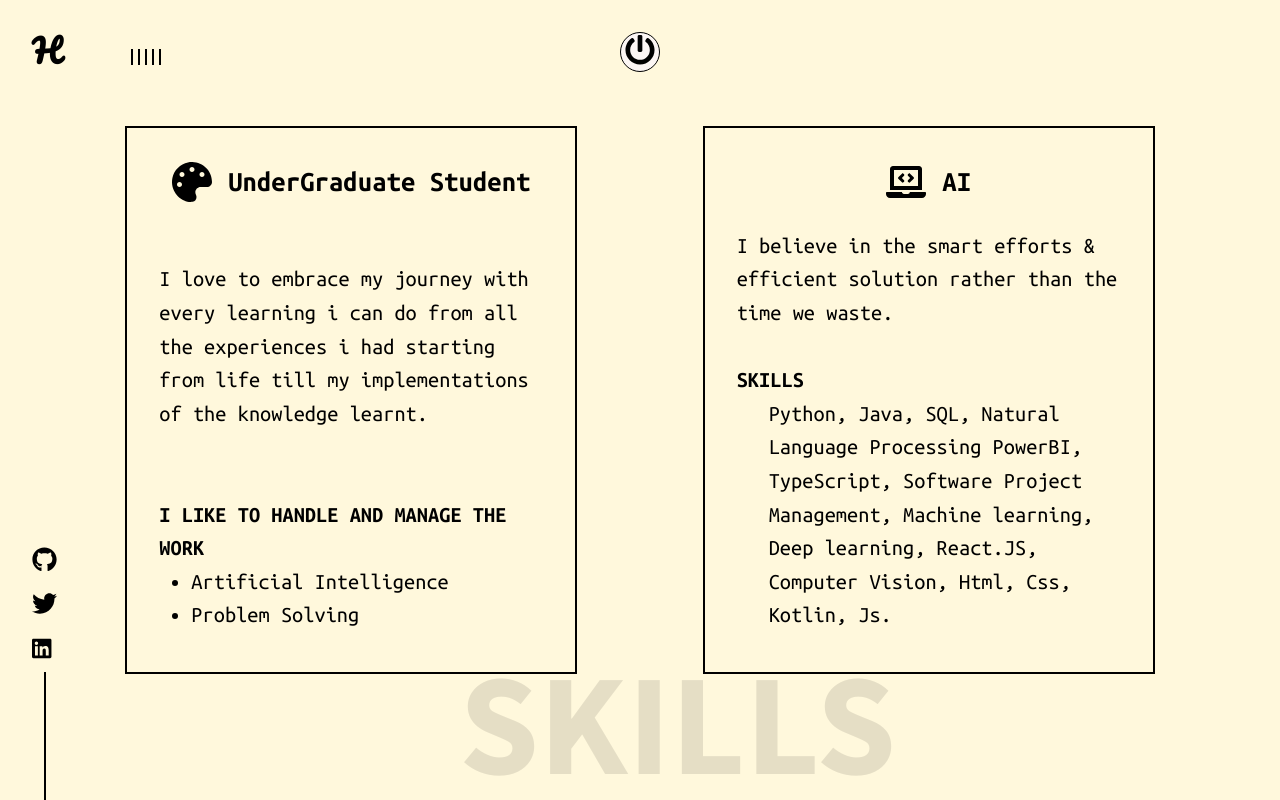
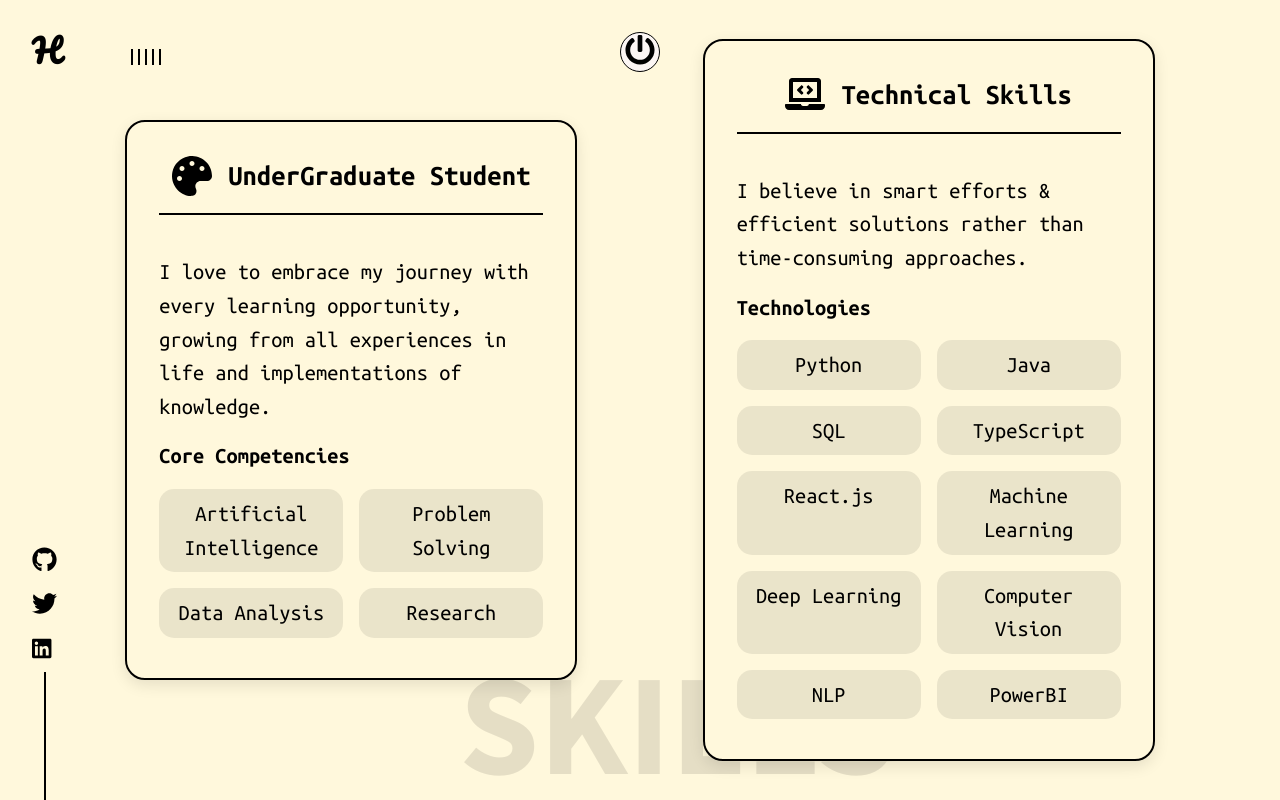
Before and after one commit to Hotragn/Hotragn_portfolio.com, a React (Create React App) app: page /skills in a window 1280 px wide. Built offline with nearby package versions, Linux system fonts and the light colour scheme.

Commit message:
Update MySkillsPage.js
Added new style borders for skills section

```diff
--- a/src/components/MySkillsPage.js
+++ b/src/components/MySkillsPage.js
@@ -1,26 +1,172 @@
-import React from 'react'
-import styled, { ThemeProvider } from 'styled-components'
-import {lightTheme} from './Themes';
-import { Design, Develope} from './AllSvgs';
+// import React from 'react'
+// import styled, { ThemeProvider } from 'styled-components'
+// import {lightTheme} from './Themes';
+// import { Design, Develope} from './AllSvgs';
 
 
+// import LogoComponent from '../subComponents/LogoComponent';
+// import SocialIcons from '../subComponents/SocialIcons';
+// import PowerButton from '../subComponents/PowerButton';
+// import ParticleComponent from '../subComponents/ParticleComponent';
+// import BigTitle from '../subComponents/BigTitlte'
+
+// const Box = styled.div`
+// background-color: ${props => props.theme.body};
+// width: 100vw;
+// height:100vh;
+// position: relative;
+// display: flex;
+// justify-content: space-evenly;
+// align-items: center;
+
+
+// `
+
+// const Main = styled.div`
+// border: 2px solid ${props => props.theme.text};
+// color: ${props => props.theme.text};
+// background-color: ${props => props.theme.body};
+// padding: 2rem;
+// width: 30vw;
+// height: 60vh;
+// z-index:3;
+// line-height: 1.5;
+// cursor: pointer;
+
+// font-family: 'Ubuntu Mono',monospace;
+// display: flex;
+// flex-direction: column;
+// justify-content: space-between;
+
+// &:hover{
+//     color: ${props => props.theme.body};
+//     background-color: ${props => props.theme.text};
+// }
+// `
+
+// const Title = styled.h2`
+// display: flex;
+// justify-content: center;
+// align-items: center;
+// font-size: calc(1em + 1vw);
+
+// ${Main}:hover &{
+//     &>*{
+//         fill:${props => props.theme.body};
+//     }
+// }
+
+// &>*:first-child{
+// margin-right: 1rem;
+// }
+// `
+
+// const Description = styled.div`
+// color: ${props => props.theme.text};
+// font-size: calc(0.6em + 1vw);
+// padding: 0.5rem 0;
+
+
+// ${Main}:hover &{
+
+//         color:${props => props.theme.body};
+
+// }
+
+// strong{
+//     margin-bottom: 1rem;
+//     text-transform: uppercase;
+// }
+// ul,p{
+//     margin-left: 2rem;
+// }
+// `
+
+// const MySkillsPage = () => {
+//     return (
+//         <ThemeProvider theme={lightTheme}>
+// <Box>
+
+// <LogoComponent theme='light'/>
+// <SocialIcons theme='light'/>
+// <PowerButton />
+// <ParticleComponent theme='light' />
+//             <Main>
+// <Title>
+//     <Design width={40} height={40} /> UnderGraduate Student
+// </Title>
+// <Description>
+// I love to embrace my journey with every learning i can do from all the experiences i had starting from life till my implementations of the knowledge learnt.
+// </Description>
+// <Description>
+// <strong>I like to handle and manage the work</strong>
+// <ul>
+//     <li>
+//         Artificial Intelligence
+//     </li>
+//     <li>
+//         Problem Solving
+//     </li>
+// </ul>
+// </Description>
+
+
+//             </Main>
+//             <Main>
+// <Title>
+//     <Develope width={40} height={40} /> AI
+// </Title>
+// <Description>
+// I believe in the smart efforts & efficient solution rather than the time we waste.
+// </Description>
+// <Description>
+// <strong>Skills</strong>
+// <p>
+// Python, Java, SQL, Natural Language Processing PowerBI, TypeScript, Software Project Management, Machine learning, Deep learning, React.JS, Computer Vision, Html, Css, Kotlin, Js.
+// </p>
+// </Description>
+
+
+//             </Main>
+
+//             <BigTitle text="SKILLS" top="80%" right="30%" />
+
+//         </Box>
+
+//         </ThemeProvider>
+
+//     )
+// }
+
+// export default MySkillsPage
+
+
+
+import React from 'react';
+import styled, { ThemeProvider, keyframes } from 'styled-components';
+import { lightTheme } from './Themes';
+import { Design, Develope } from './AllSvgs';
 import LogoComponent from '../subComponents/LogoComponent';
 import SocialIcons from '../subComponents/SocialIcons';
 import PowerButton from '../subComponents/PowerButton';
 import ParticleComponent from '../subComponents/ParticleComponent';
-import BigTitle from '../subComponents/BigTitlte'
+import BigTitle from '../subComponents/BigTitlte';
+
+const fadeIn = keyframes`
+  from { opacity: 0; transform: translateY(20px); }
+  to { opacity: 1; transform: translateY(0); }
+`;
 
 const Box = styled.div`
   background-color: ${props => props.theme.body};
   width: 100vw;
-height:100vh;
+  height: 100vh;
   position: relative;
   display: flex;
   justify-content: space-evenly;
   align-items: center;
-
-
-`
+  overflow: hidden;
+`;
 
 const Main = styled.div`
   border: 2px solid ${props => props.theme.text};
@@ -28,114 +174,142 @@ color: ${props => props.theme.text};
   background-color: ${props => props.theme.body};
   padding: 2rem;
   width: 30vw;
-height: 60vh;
-z-index:3;
+  height: auto;
+  min-height: 60vh;
+  z-index: 3;
   line-height: 1.5;
   cursor: pointer;
+  border-radius: 20px;
+  box-shadow: 0 5px 15px rgba(0,0,0,0.1);
+  backdrop-filter: blur(5px);
+  animation: ${fadeIn} 0.5s ease forwards;
+  transition: all 0.3s ease;
 
-font-family: 'Ubuntu Mono',monospace;
+  font-family: 'Ubuntu Mono', monospace;
   display: flex;
   flex-direction: column;
   justify-content: space-between;
 
-&:hover{
+  &:hover {
     color: ${props => props.theme.body};
     background-color: ${props => props.theme.text};
+    transform: translateY(-5px);
+    box-shadow: 0 10px 25px rgba(0,0,0,0.2);
   }
-`
+`;
 
 const Title = styled.h2`
   display: flex;
   justify-content: center;
   align-items: center;
   font-size: calc(1em + 1vw);
+  margin-bottom: 2rem;
+  padding-bottom: 1rem;
+  border-bottom: 2px solid ${props => props.theme.text};
 
-${Main}:hover &{
-    &>*{
-        fill:${props => props.theme.body};
+  ${Main}:hover & {
+    border-bottom-color: ${props => props.theme.body};
+    & > * {
+      fill: ${props => props.theme.body};
     }
   }
 
-&>*:first-child{
+  & > *:first-child {
     margin-right: 1rem;
   }
-`
+`;
 
 const Description = styled.div`
   color: ${props => props.theme.text};
   font-size: calc(0.6em + 1vw);
   padding: 0.5rem 0;
 
+  ${Main}:hover & {
+    color: ${props => props.theme.body};
+  }
+`;
 
-${Main}:hover &{
+const SkillsList = styled.div`
+  display: grid;
+  grid-template-columns: repeat(2, 1fr);
+  gap: 1rem;
+  margin-top: 1rem;
+`;
 
-        color:${props => props.theme.body};
+const SkillItem = styled.div`
+  background: ${props => `${props.theme.text}15`};
+  padding: 0.5rem 1rem;
+  border-radius: 15px;
+  text-align: center;
+  transition: all 0.3s ease;
 
+  ${Main}:hover & {
+    background: ${props => `${props.theme.body}15`};
+    color: ${props => props.theme.body};
   }
 
-strong{
-    margin-bottom: 1rem;
-    text-transform: uppercase;
+  &:hover {
+    transform: scale(1.05);
   }
-ul,p{
-    margin-left: 2rem;
-}
-`
+`;
 
 const MySkillsPage = () => {
+    const technicalSkills = [
+        "Python", "Java", "SQL", "TypeScript",
+        "React.js", "Machine Learning", "Deep Learning",
+        "Computer Vision", "NLP", "PowerBI"
+    ];
+
     return (
         <ThemeProvider theme={lightTheme}>
             <Box>
-
                 <LogoComponent theme='light'/>
                 <SocialIcons theme='light'/>
                 <PowerButton />
                 <ParticleComponent theme='light' />
+
                 <Main>
                     <Title>
-    <Design width={40} height={40} /> UnderGraduate Student
+                        <Design width={40} height={40} />
+                        UnderGraduate Student
                     </Title>
                     <Description>
-I love to embrace my journey with every learning i can do from all the experiences i had starting from life till my implementations of the knowledge learnt.
+                        I love to embrace my journey with every learning opportunity,
+                        growing from all experiences in life and implementations of knowledge.
                     </Description>
                     <Description>
-<strong>I like to handle and manage the work</strong>
-<ul>
-    <li>
-        Artificial Intelligence
-    </li>
-    <li>
-        Problem Solving
-    </li>
-</ul>
+                        <strong>Core Competencies</strong>
+                        <SkillsList>
+                            <SkillItem>Artificial Intelligence</SkillItem>
+                            <SkillItem>Problem Solving</SkillItem>
+                            <SkillItem>Data Analysis</SkillItem>
+                            <SkillItem>Research</SkillItem>
+                        </SkillsList>
                     </Description>
+                </Main>
 
-
-            </Main>
                 <Main>
                     <Title>
-    <Develope width={40} height={40} /> AI
+                        <Develope width={40} height={40} />
+                        Technical Skills
                     </Title>
                     <Description>
-I believe in the smart efforts & efficient solution rather than the time we waste.
+                        I believe in smart efforts & efficient solutions rather than time-consuming approaches.
                     </Description>
                     <Description>
-<strong>Skills</strong>
-<p>
-Python, Java, SQL, Natural Language Processing PowerBI, TypeScript, Software Project Management, Machine learning, Deep learning, React.JS, Computer Vision, Html, Css, Kotlin, Js.
-</p>
+                        <strong>Technologies</strong>
+                        <SkillsList>
+                            {technicalSkills.map((skill, index) => (
+                                <SkillItem key={index}>{skill}</SkillItem>
+                            ))}
+                        </SkillsList>
                     </Description>
-
-
                 </Main>
 
                 <BigTitle text="SKILLS" top="80%" right="30%" />
+            </Box>
+        </ThemeProvider>
+    );
+};
 
-        </Box>
-
-        </ThemeProvider>
-
-    )
-}
-
-export default MySkillsPage
+export default MySkillsPage;
```
Lines whose indentation alone changed are shown as unchanged.
